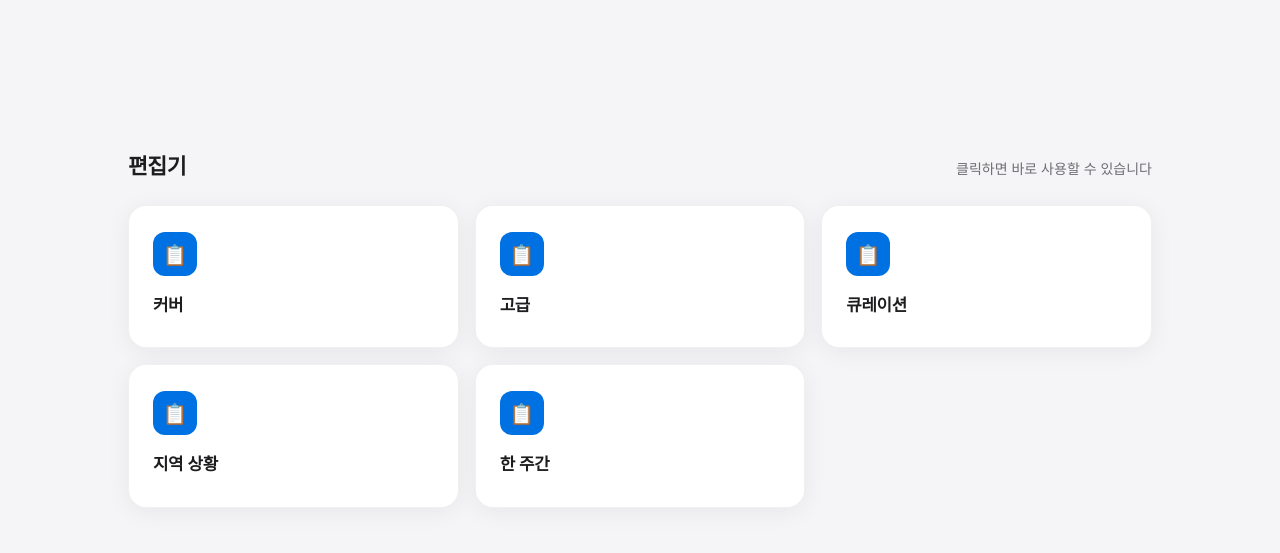
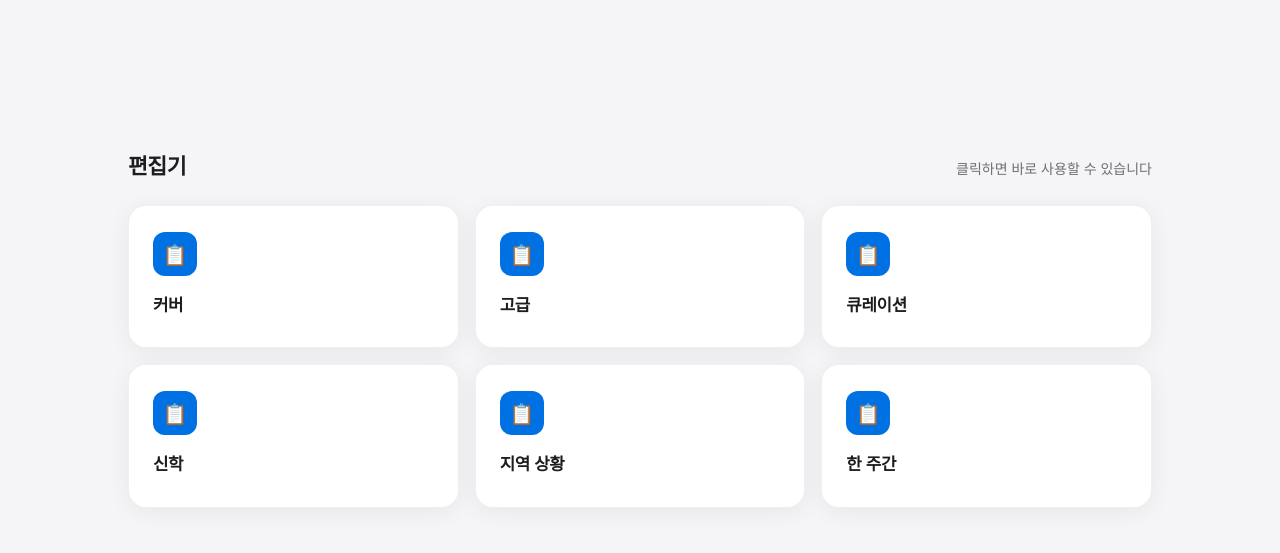
Before and after one commit to west150off/west150wk, a plain HTML site: page iphone/index.html in a window 1280 px wide. Shown: the part 247-800 px from the top of the page. Drawn offline with Linux system fonts and the light colour scheme; a web font is replaced by a local one.

Commit message:
Update index.html

```diff
--- a/iphone/index.html
+++ b/iphone/index.html
@@ -343,6 +343,11 @@
           <h3>큐레이션</h3>
           <span class="arrow">→</span>
         </a>
+        <a href="itheo.html" class="generator-card">
+          <div class="icon">📋</div>
+          <h3>신학</h3>
+          <span class="arrow">→</span>
+        </a>
         <a href="mapiphone.html" class="generator-card">
           <div class="icon">📋</div>
           <h3>지역 상황</h3>
```
